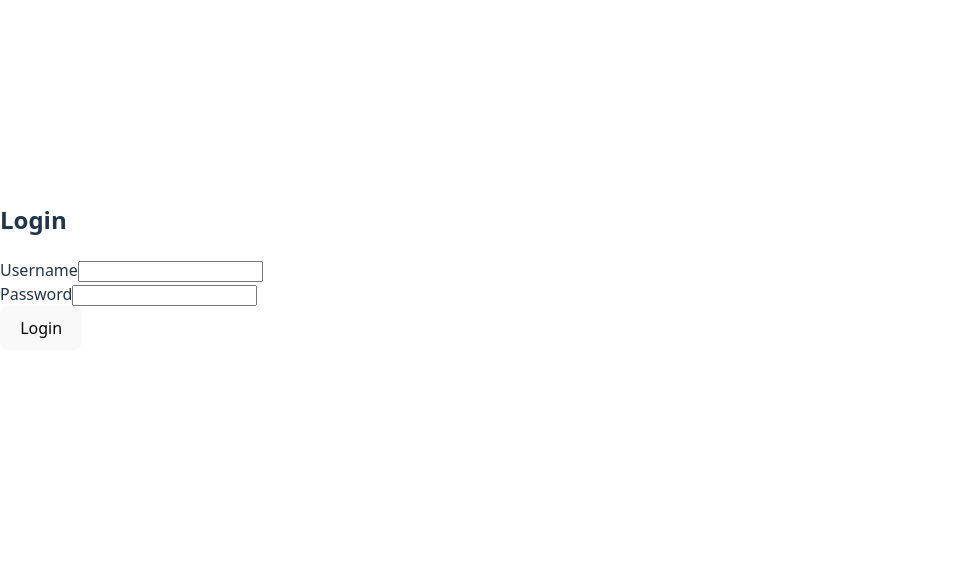
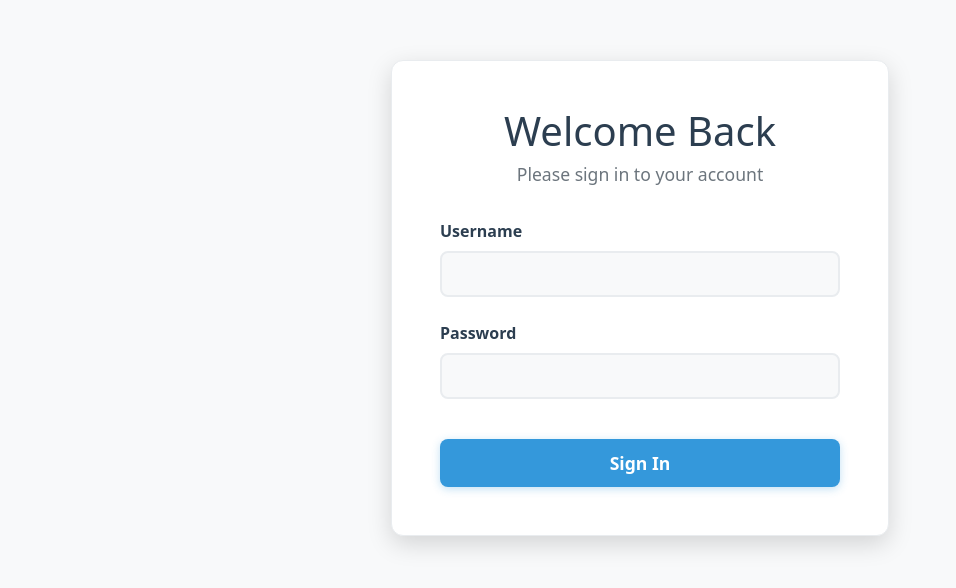
Before and after one commit to Aamir811/GPM, a React (Vite) app in the folder GPM/: page /login in a window 1280 px wide. Shown: the part 134-722 px from the top of the page, without its empty margins (0-956 px from the left). Built offline with nearby package versions, Linux system fonts and the light colour scheme.

Commit message:
Changing the UI of the login page

```diff
--- a/GPM/src/Pages/Login.jsx
+++ b/GPM/src/Pages/Login.jsx
@@ -11,31 +11,168 @@ function Login() {
     };
 
     return (
-        <div className="login-container">
-            <h2>Login</h2>
-            <form onSubmit={handleLogin}>
-                <div className="form-group">
-                    <label htmlFor="username">Username</label>
+        <div style={{
+            position: 'absolute',
+            top: '0',
+            left: '0',
+            right: '0',
+            bottom: '0',
+            backgroundColor: '#f8f9fa',
+            display: 'flex',
+            alignItems: 'center',
+            justifyContent: 'center',
+            minHeight: '100vh',
+            padding: '2rem'
+        }}>
+            <div style={{
+                backgroundColor: 'white',
+                border: '1px solid #e9ecef',
+                borderRadius: '12px',
+                boxShadow: '0 8px 25px rgba(0, 0, 0, 0.15)',
+                padding: '3rem',
+                width: '100%',
+                maxWidth: '400px',
+                display: 'flex',
+                flexDirection: 'column'
+            }}>
+                <div style={{
+                    textAlign: 'center',
+                    marginBottom: '2rem'
+                }}>
+                    <h1 style={{
+                        fontSize: '2.5rem',
+                        color: '#2c3e50',
+                        margin: '0 0 0.5rem 0',
+                        fontWeight: 'normal'
+                    }}>
+                        Welcome Back
+                    </h1>
+                    <p style={{
+                        color: '#6c757d',
+                        fontSize: '1.1rem',
+                        margin: '0'
+                    }}>
+                        Please sign in to your account
+                    </p>
+                </div>
+
+                <form onSubmit={handleLogin} style={{
+                    display: 'flex',
+                    flexDirection: 'column',
+                    gap: '1.5rem'
+                }}>
+                    <div style={{
+                        display: 'flex',
+                        flexDirection: 'column',
+                        gap: '0.5rem'
+                    }}>
+                        <label htmlFor="username" style={{
+                            color: '#2c3e50',
+                            fontSize: '1rem',
+                            fontWeight: '600'
+                        }}>
+                            Username
+                        </label>
                         <input
                             type="text"
                             id="username"
                             value={username}
                             onChange={(e) => setUsername(e.target.value)}
                             required
+                            style={{
+                                padding: '0.75rem 1rem',
+                                border: '2px solid #e9ecef',
+                                borderRadius: '8px',
+                                fontSize: '1rem',
+                                color: '#495057',
+                                backgroundColor: '#f8f9fa',
+                                transition: 'all 0.3s ease',
+                                outline: 'none'
+                            }}
+                            onFocus={(e) => {
+                                e.target.style.borderColor = '#3498db';
+                                e.target.style.backgroundColor = 'white';
+                                e.target.style.boxShadow = '0 0 0 3px rgba(52, 152, 219, 0.1)';
+                            }}
+                            onBlur={(e) => {
+                                e.target.style.borderColor = '#e9ecef';
+                                e.target.style.backgroundColor = '#f8f9fa';
+                                e.target.style.boxShadow = 'none';
+                            }}
                         />
                     </div>
-                <div className="form-group">
-                    <label htmlFor="password">Password</label>
+
+                    <div style={{
+                        display: 'flex',
+                        flexDirection: 'column',
+                        gap: '0.5rem'
+                    }}>
+                        <label htmlFor="password" style={{
+                            color: '#2c3e50',
+                            fontSize: '1rem',
+                            fontWeight: '600'
+                        }}>
+                            Password
+                        </label>
                         <input
                             type="password"
                             id="password"
                             value={password}
                             onChange={(e) => setPassword(e.target.value)}
                             required
+                            style={{
+                                padding: '0.75rem 1rem',
+                                border: '2px solid #e9ecef',
+                                borderRadius: '8px',
+                                fontSize: '1rem',
+                                color: '#495057',
+                                backgroundColor: '#f8f9fa',
+                                transition: 'all 0.3s ease',
+                                outline: 'none'
+                            }}
+                            onFocus={(e) => {
+                                e.target.style.borderColor = '#3498db';
+                                e.target.style.backgroundColor = 'white';
+                                e.target.style.boxShadow = '0 0 0 3px rgba(52, 152, 219, 0.1)';
+                            }}
+                            onBlur={(e) => {
+                                e.target.style.borderColor = '#e9ecef';
+                                e.target.style.backgroundColor = '#f8f9fa';
+                                e.target.style.boxShadow = 'none';
+                            }}
                         />
                     </div>
-                <button type="submit">Login</button>
+
+                    <button
+                        type="submit"
+                        style={{
+                            padding: '0.75rem 1.5rem',
+                            backgroundColor: '#3498db',
+                            color: 'white',
+                            border: 'none',
+                            borderRadius: '8px',
+                            fontSize: '1.1rem',
+                            fontWeight: '600',
+                            cursor: 'pointer',
+                            transition: 'all 0.3s ease',
+                            marginTop: '1rem',
+                            boxShadow: '0 2px 8px rgba(52, 152, 219, 0.3)'
+                        }}
+                        onMouseEnter={(e) => {
+                            e.target.style.backgroundColor = '#2980b9';
+                            e.target.style.transform = 'translateY(-2px)';
+                            e.target.style.boxShadow = '0 4px 12px rgba(52, 152, 219, 0.4)';
+                        }}
+                        onMouseLeave={(e) => {
+                            e.target.style.backgroundColor = '#3498db';
+                            e.target.style.transform = 'translateY(0)';
+                            e.target.style.boxShadow = '0 2px 8px rgba(52, 152, 219, 0.3)';
+                        }}
+                    >
+                        Sign In
+                    </button>
                 </form>
+            </div>
         </div>
     );
 }
```
Lines whose indentation alone changed are shown as unchanged.
